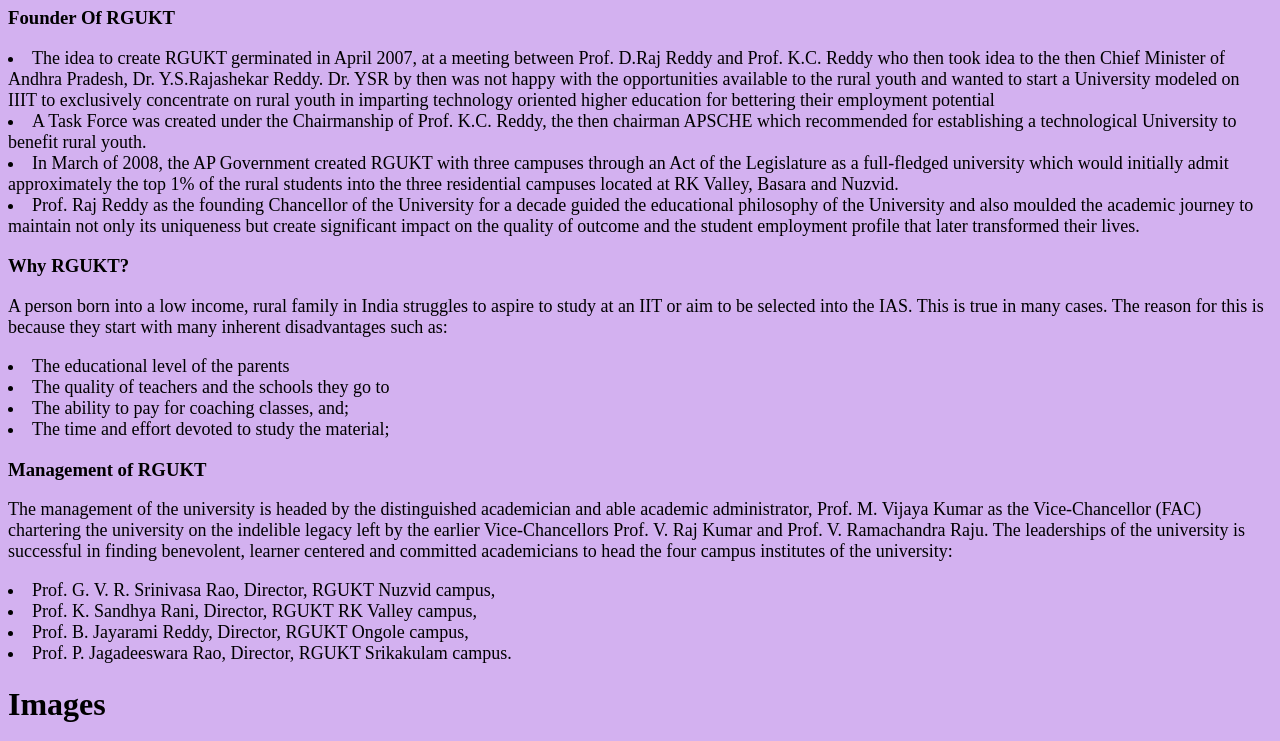
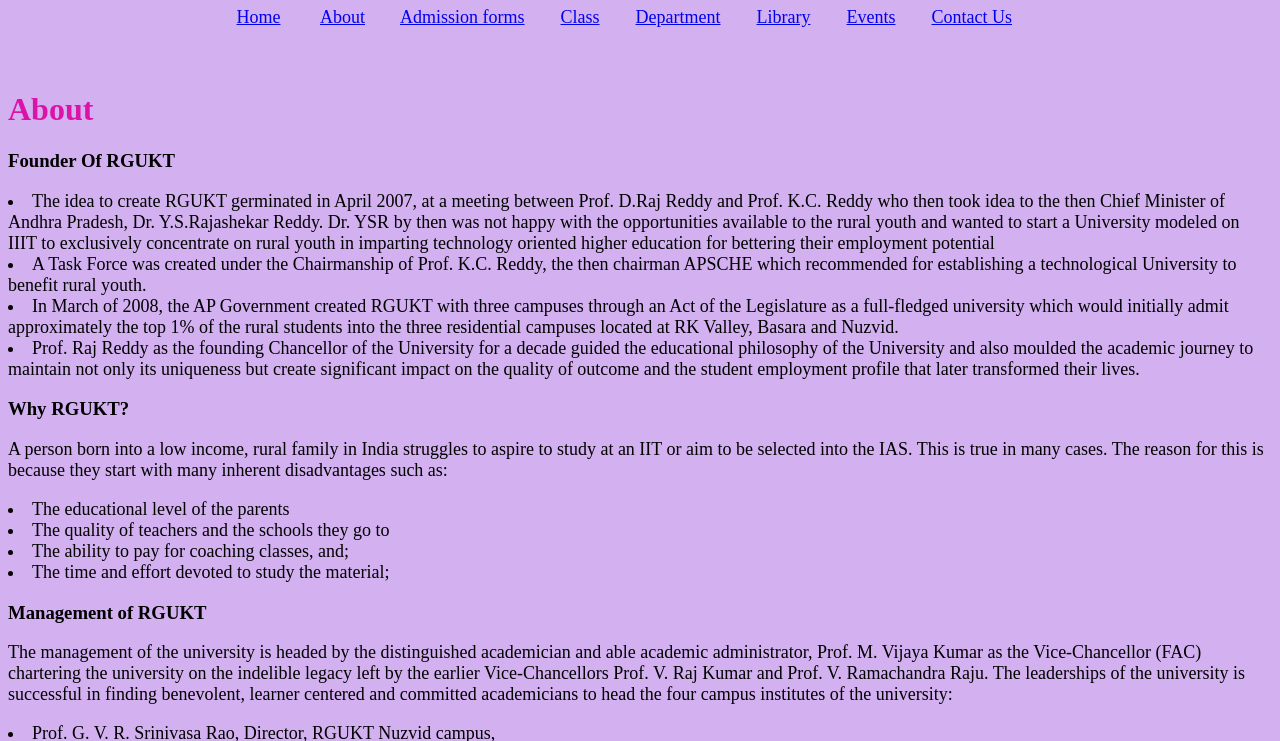
Before and after one commit to Nikhithakondreddygari/pro.github.io, a plain HTML site: page About.html in a window 1280 px wide. Shown: the part 73-814 px from the top of the page. Drawn offline with Linux system fonts and the light colour scheme.

Commit message:
Add files via upload

```diff
--- a/About.html
+++ b/About.html
@@ -7,7 +7,20 @@
     <link rel="icon" href="logo.jpg">
 </head>
 <body bgcolor="#D3B1F0">
-    <h1>About</h1>
+    <br><br><br><br>
+    <font size="4.59px">
+        <center>
+        <a href="index.html">Home</a>&nbsp;&nbsp;&nbsp;&nbsp;&nbsp;&nbsp;&nbsp;&nbsp;
+        <a href="About.html">About</a>&nbsp;&nbsp;&nbsp;&nbsp;&nbsp;&nbsp;&nbsp;
+        <a href="admission.html">Admission forms</a>&nbsp;&nbsp;&nbsp;&nbsp;&nbsp;&nbsp;&nbsp;
+        <a href="class.html">Class</a>&nbsp;&nbsp;&nbsp;&nbsp;&nbsp;&nbsp;&nbsp;
+        <a href="department.html">Department</a>&nbsp;&nbsp;&nbsp;&nbsp;&nbsp;&nbsp;&nbsp;
+        <a href="library.html">Library</a>&nbsp;&nbsp;&nbsp;&nbsp;&nbsp;&nbsp;&nbsp;
+        <a href="events.html">Events</a>&nbsp;&nbsp;&nbsp;&nbsp;&nbsp;&nbsp;&nbsp;
+        <a href="contact.html">Contact Us</a>&nbsp;&nbsp;&nbsp;&nbsp;&nbsp;&nbsp;&nbsp;
+        </center><br><br>
+        </font>
+    <h1><font color="#DC13A8">About</font></h1>
     <h3>Founder Of RGUKT</h3>
     <font size="4px">
     <li>The idea to create RGUKT germinated in April 2007, at a meeting between Prof. D.Raj Reddy and Prof. K.C. Reddy who then took idea to the then Chief Minister of Andhra Pradesh, Dr. Y.S.Rajashekar Reddy. Dr. YSR by then was not happy with the opportunities available to the rural youth and wanted to start a University modeled on IIIT to exclusively concentrate on rural youth in imparting technology oriented higher education for bettering their employment potential</li>
@@ -32,10 +45,10 @@
         <li>Prof. B. Jayarami Reddy, Director, RGUKT Ongole campus,</li>
         <li>Prof. P. Jagadeeswara Rao, Director, RGUKT Srikakulam campus.</li>
     </font>
-    <h1>Images</h1>
+    <h1><font color="#DC13A8">Images</font></h1>
     <img src="1.jpeg" alt="image not found" height="343" width="752px">&nbsp;&nbsp;&nbsp;
     <img src="clg.webp" alt="imagenot found" heigth="250" width="650">
-    <h1>Video</h1>
+    <h1><font color="#DC13A8">Video</font></h1>
     <video src="rgukt video.mp4" controls height="15%" width="45%"></video>
 </body>
 </html>
```
Also changed, not shown: admission.html (+13 -0 lines), contact.html (+13 -0 lines), department.html (+13 -0 lines), index.html (+7 -1 lines), library.html (+13 -0 lines).
